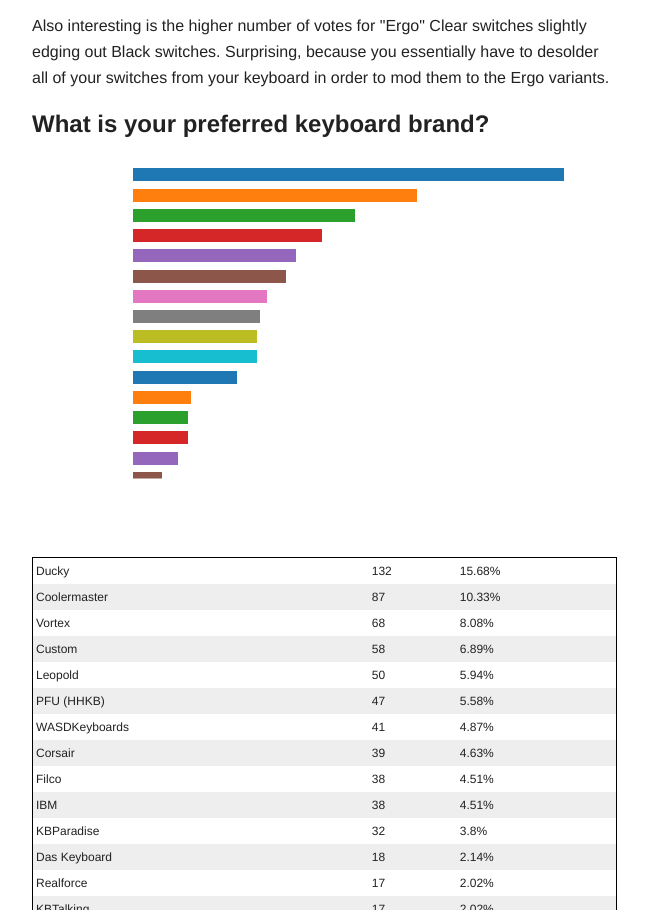
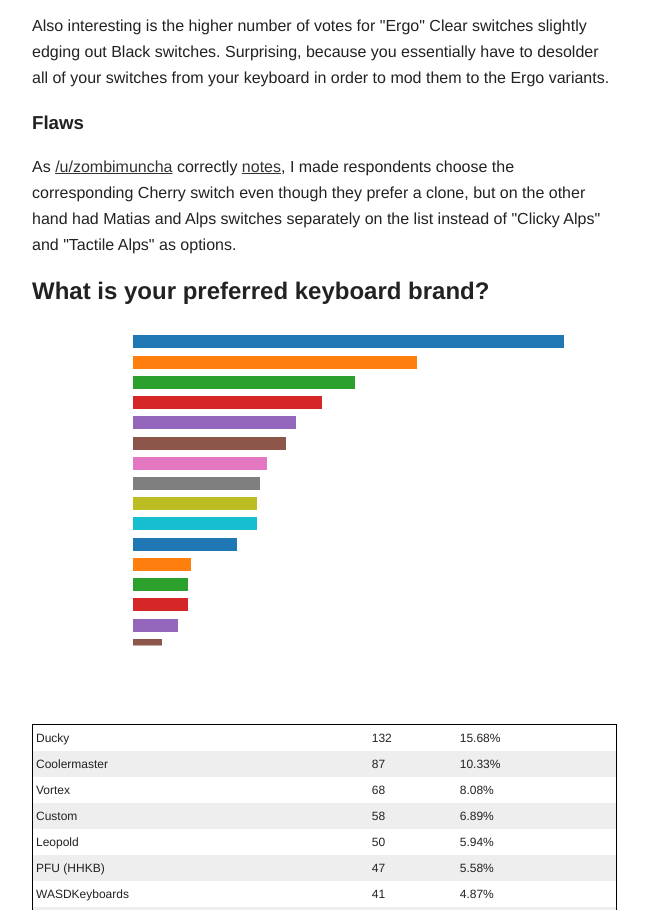
Before and after one commit to wlhlm/rmk-march-2015-survey, a plain HTML site: page kb.html in a window 1280 px wide. Shown: the part 3975-4885 px from the top of the page, without its empty margins (95-743 px from the left). Drawn offline with nearby package versions, Linux system fonts and the light colour scheme.

Commit message:
Preferred Keyboard: Add Flaw

```diff
--- a/kb.html
+++ b/kb.html
@@ -63,6 +63,8 @@
 						<p>This time around Blue Switches could gain an edge over Brown switches, but the most interesting result to me are the Clear switches this time reaching a third place with big gap to the pursuing switch type. In fact, if you add all the votes for "Ergo" Clear switches, they even land on second place!</p>
 						<p>I really hope that Clear switches will be available on more keyboards and in higher quantities in the future. I personally prefer there tactile feeling of the Clears over most other switches.</p>
 						<p>Also interesting is the higher number of votes for "Ergo" Clear switches slightly edging out Black switches. Surprising, because you essentially have to desolder all of your switches from your keyboard in order to mod them to the Ergo variants.</p>
+						<h3>Flaws</h3>
+						<p>As <a href="https://www.reddit.com/user/zombimuncha">/u/zombimuncha</a> correctly <a href=" https://www.reddit.com/r/MechanicalKeyboards/comments/2zd375/i_finally_have_the_results_for_the_rmk_community/cphz7it">notes</a>, I made respondents choose the corresponding Cherry switch even though they prefer a clone, but on the other hand had Matias and Alps switches separately on the list instead of "Clicky Alps" and "Tactile Alps" as options.</p>
                     </section>
                     <section>
 						<h2>What is your preferred keyboard brand?</h2>
```
